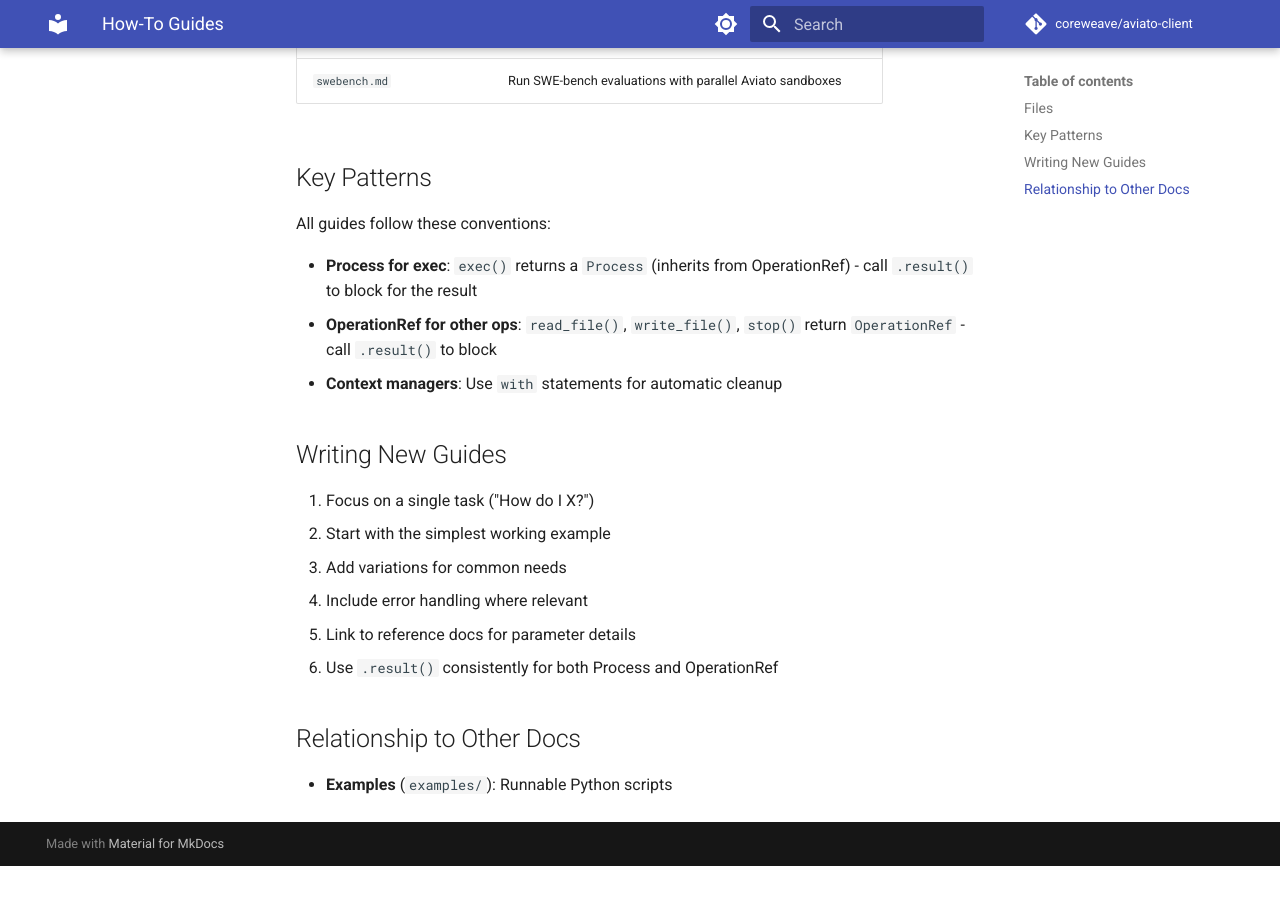
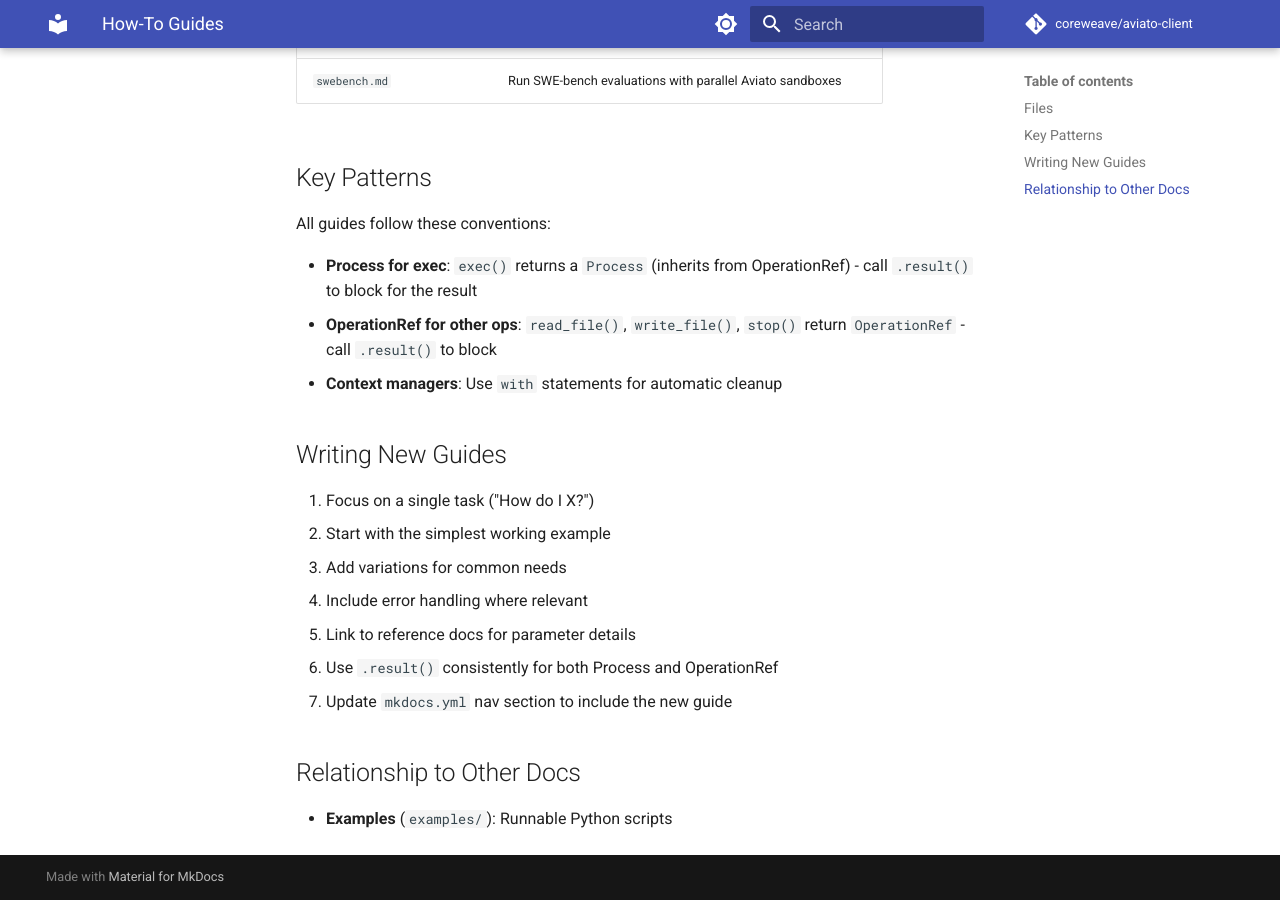
Before and after one commit to coreweave/cwsandbox-client, an MkDocs documentation site: the page built from docs/guides/AGENTS.md, in a window 1280 px wide and 900 px high, scrolled down 741 px. Built offline with MkDocs 1.6.1 and Material for MkDocs 9.7.7, drawn with Linux system fonts in a browser that asks for light colours; comment, search, counter and statistics services are not loaded; before the commit the page ends 1607 px from its top, so only the background shows below that.

Commit message:
docs: add mkdocs.yml update guidance to AGENTS.md
Remind contributors to update mkdocs.yml nav when adding new
documentation files to prevent omissions in site navigation.

- Add note in AGENTS.md Design Documentation section
- Add step 7 to docs/guides/AGENTS.md Writing New Guides

```diff
--- a/docs/guides/AGENTS.md
+++ b/docs/guides/AGENTS.md
@@ -33,6 +33,7 @@ All guides follow these conventions:
 4. Include error handling where relevant
 5. Link to reference docs for parameter details
 6. Use `.result()` consistently for both Process and OperationRef
+7. Update `mkdocs.yml` nav section to include the new guide
 
 ## Relationship to Other Docs
 
```
Also changed, not shown: AGENTS.md (+2 -0 lines).
